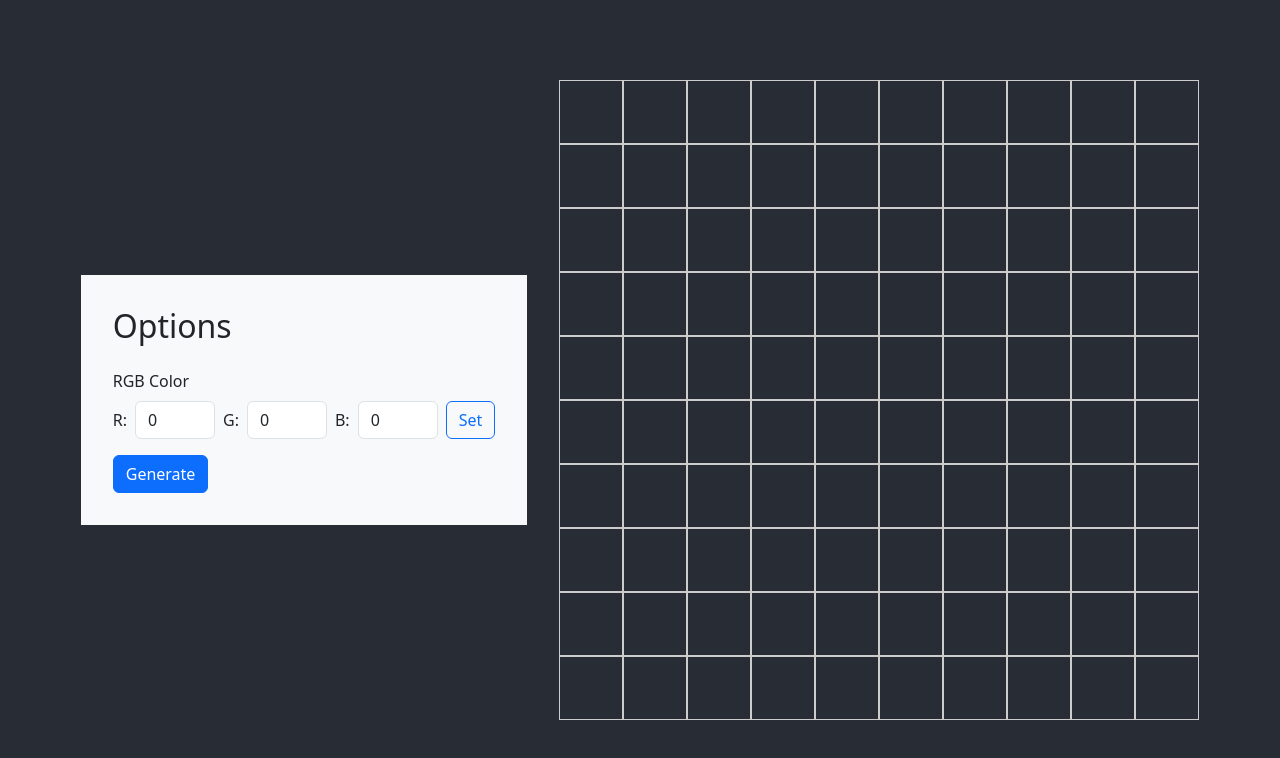
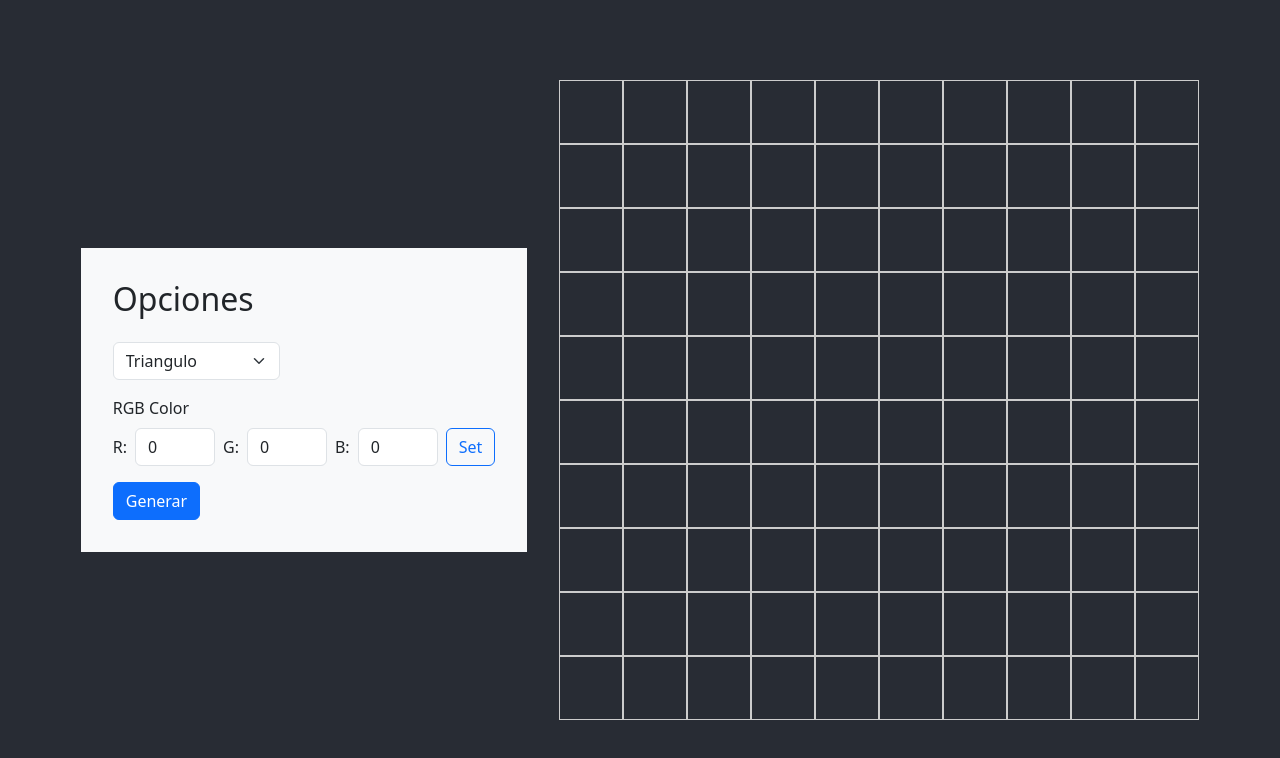
Before and after one commit to KevinOmega/CircleDrawign, a React (Create React App) app: page / in a window 1280 px wide. Shown: the top 758 px of the page. Built offline with nearby package versions, Linux system fonts and the light colour scheme.

Commit message:
adding options to change between alogrithms

```diff
--- a/src/Form.js
+++ b/src/Form.js
@@ -2,7 +2,7 @@ import React, { useState } from 'react'
 import { useGlobalContext } from './context'
 
 const Form = () => {
-    const {generateBtn,setColor} = useGlobalContext();
+    const {generateBtn,setColor,algorithms,setAlgorithms} = useGlobalContext();
     const [formColor,setFormColor] = useState([0,0,0]);
 
     const onColorChange = (e) => {
@@ -38,7 +38,18 @@ const Form = () => {
 
   return (
     <div className='form bg-light'>
-      <h2>Options</h2>
+      <h2>Opciones</h2>
+      <div className="input-item">
+        <select
+            className="form-select"
+            aria-label="Default select example"
+            value={algorithms}
+            onChange={(e) => setAlgorithms(e.target.value)}>
+            <option value={1}>Triangulo</option>
+            <option value={2}>Circunferencias</option>
+        </select>
+      </div>
+
       <div className="input-item">
         <label className='form-label'>RGB Color</label>
         <div className='color-input'>
@@ -48,7 +59,7 @@ const Form = () => {
             <button className='btn btn-outline-primary' onClick={onColorClick}>Set</button>
         </div>
       </div>
-      <button className='btn btn-primary' onClick={generateBtn}>Generate</button>
+      <button className='btn btn-primary' onClick={generateBtn}>Generar</button>
     </div>
   )
 }
--- a/src/context.js
+++ b/src/context.js
@@ -9,10 +9,10 @@ const AppProvider = ({ children }) => {
   const [itemSize, setItemSize] = useState(10);
   const [sizeMatrix,setSizeMatrix] = useState(10);
   const [matrix,setMatrix] = useState(useGenerateMatrix(sizeMatrix));
-  const [algorithms,setAlgorithms] = useState(1);
+  const [algorithms,setAlgorithms] = useState('1');
   const [parameter,setParameters] = useState({
-    x1 : 0,x2 : sizeMatrix - 1,y1: 0, y2 : sizeMatrix - 1,
-    xc : Math.round(sizeMatrix/2),yc : Math.round(sizeMatrix/2), r : Math.round(sizeMatrix/2)
+    triangle : {x1 : 0,y1 : 0,x2 : Math.floor(sizeMatrix/2),y2 : Math.floor(sizeMatrix/2),x3 : 0,y3 : sizeMatrix-1,},
+    circle : {xc : Math.floor(sizeMatrix/2),yc : Math.floor(sizeMatrix/2), r: Math.floor(sizeMatrix/2)}
   })
   const [color,setColor] = useState("#fff");
   const [delay,setDelay] = useState(100);
@@ -36,7 +36,8 @@ const AppProvider = ({ children }) => {
     }
 }
 
-function drawTriangle(x1, y1, x2, y2, x3, y3) {
+function drawTriangle({x1, y1, x2, y2, x3, y3}) {
+  console.log(x1,x2,y3);
     const tempMatrix = matrix;
     dda(x1, y1, x2, y2,tempMatrix);
     dda(x2, y2, x3, y3,tempMatrix);
@@ -46,7 +47,7 @@ function drawTriangle(x1, y1, x2, y2, x3, y3) {
 }
 
 
-const bresenhamCircunferencia = async(xc,yc,r) => {
+const drawCircle = ({xc,yc,r}) => {
   const tempMatrix = matrix;
   let x = 0;
   let y = r;
@@ -85,8 +86,20 @@ setMatrix({...matrix,...tempMatrix});
   }
 
   const generateBtn = () => {
+    console.log(algorithms);
+    switch (algorithms) {
+      case '1':
+        drawTriangle(parameter.triangle)
+        break;
+      case '2':
+        drawCircle(parameter.circle)
+        break;
+
+      default:
+        break;
+    }
     // drawTriangle(0,0,5,5,0,10)
-    bresenhamCircunferencia(5,5,5);
+    // bresenhamCircunferencia(5,5,5);
   }
 
 
```
